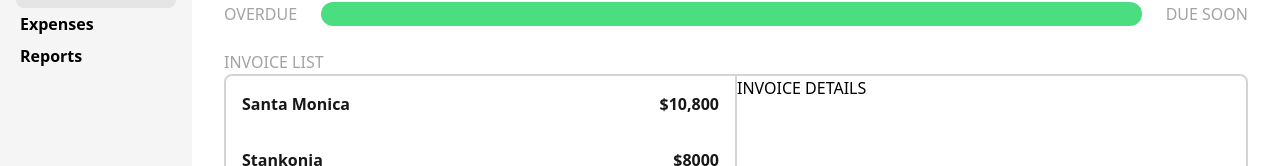
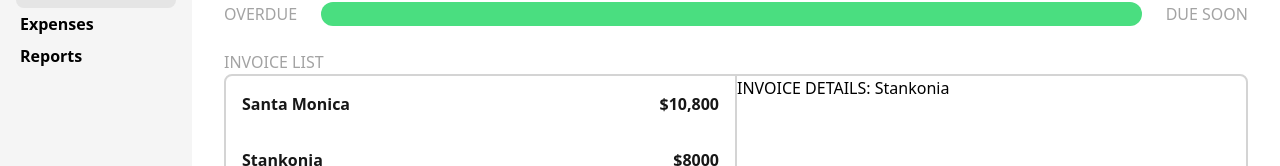
Before and after one commit to Tsourdox/routing-demo, a React (Vite) app: page /sales/invoices/1233 in a window 1280 px wide. Shown: the part 152-318 px from the top of the page. Built offline with nearby package versions, Linux system fonts and the light colour scheme.

Commit message:
add invoice details dynamic route

```diff
--- a/src/index.tsx
+++ b/src/index.tsx
@@ -13,6 +13,7 @@
 import ExpensesPage from './pages/ExpensesPage';
 import ReportsPage from './pages/ReportsPage';
 import SalesPage from './pages/SalesPage';
+import InvoicePage from './pages/sales/InvoicePage';
 import InvoicesPage from './pages/sales/InvoicesPage';
 
 const router = createBrowserRouter(
@@ -24,7 +25,7 @@
         <Route index element={<div>Overview</div>} />
         <Route path="subscriptions" element={<div>Subscriptions</div>} />
         <Route path="invoices" element={<InvoicesPage />}>
-          <Route path=":id" element={<div>INVOICE DETAILS</div>} />
+          <Route path=":id" element={<InvoicePage />} />
         </Route>
         <Route path="customers" element={<div>Customers</div>} />
         <Route path="deposits" element={<div>Deposits</div>} />
--- /dev/null
+++ b/src/pages/sales/InvoicePage.tsx
@@ -0,0 +1,14 @@
+import { useParams } from 'react-router-dom';
+import { mockedInvoices } from './InvoicesPage';
+
+export default function InvoicePage() {
+  const params = useParams();
+
+  const invoice = mockedInvoices.find(
+    (invoice) => String(invoice.id) === params.id
+  );
+
+  if (!invoice) return null;
+
+  return <div>INVOICE DETAILS: {invoice.title}</div>;
+}
--- a/src/pages/sales/InvoicesPage.tsx
+++ b/src/pages/sales/InvoicesPage.tsx
@@ -6,7 +6,7 @@
   price: string;
 }
 
-const mockedInvoices: Invoice[] = [
+export const mockedInvoices: Invoice[] = [
   {
     id: 1234,
     title: 'Santa Monica',
```
